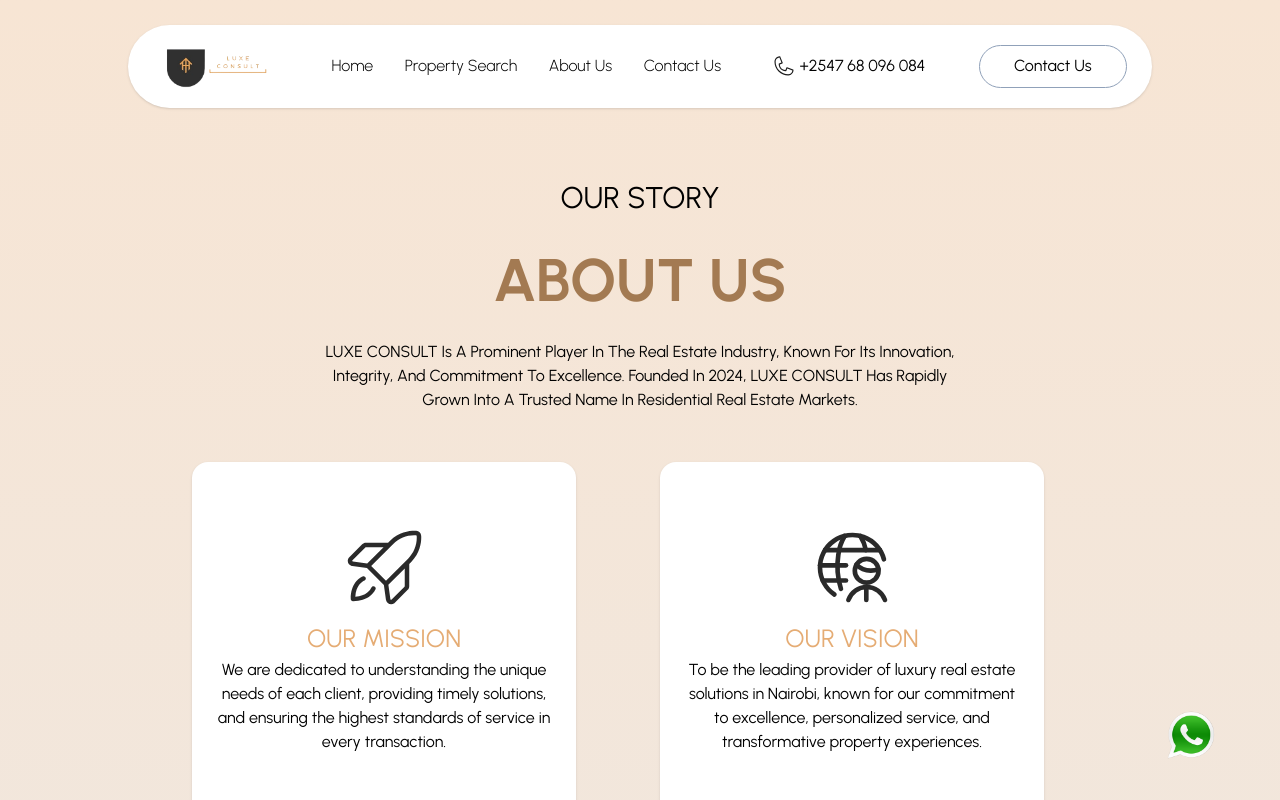
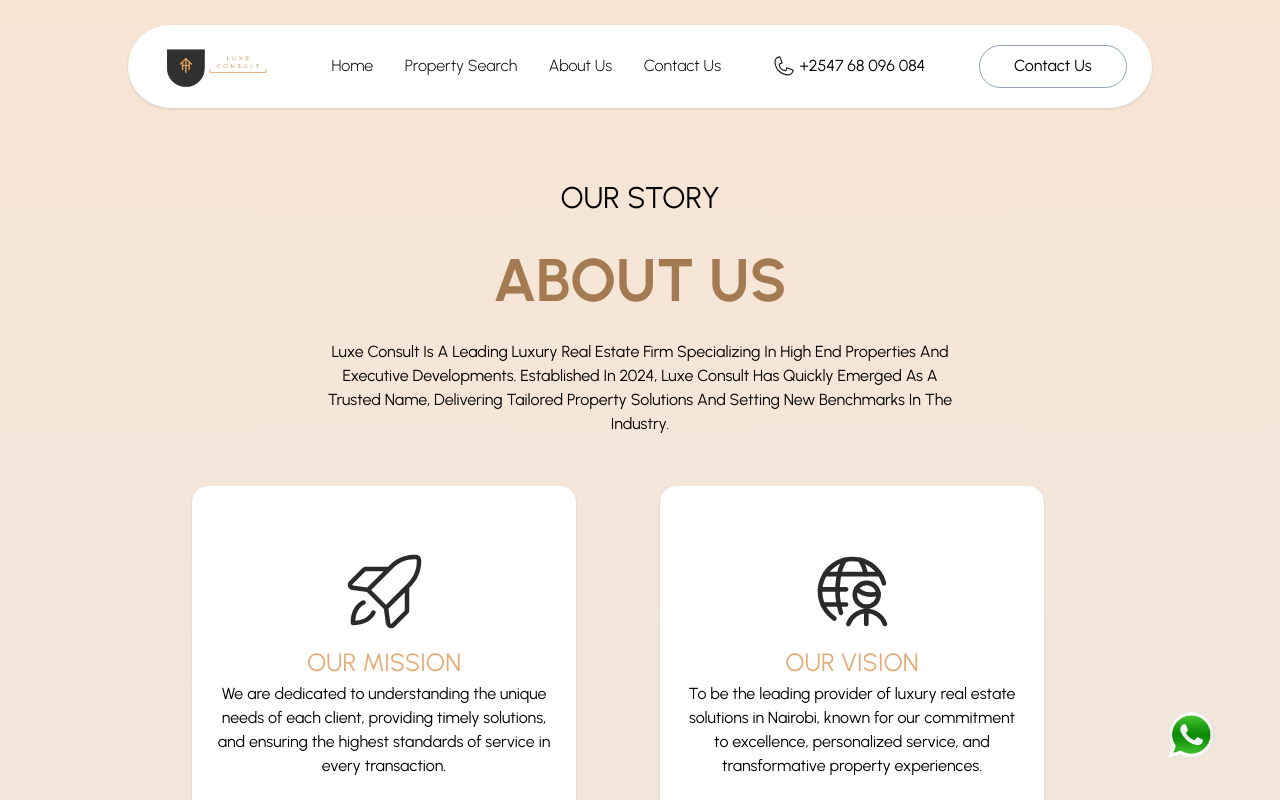
Before and after one commit to manucho4015/luxe-consult-react, a React (Vite) app: page /about-us in a window 1280 px wide. Shown: the top 800 px of the page. Built offline with nearby package versions, Linux system fonts and the light colour scheme.

Commit message:
SEO -> webcrawler looks for content in 'about us' page

```diff
--- a/index.html
+++ b/index.html
@@ -5,7 +5,7 @@
     <link rel="icon" type="image/svg+xml" href="/luxe-consult-logo.png" />
     <meta name="viewport" content="width=device-width, initial-scale=1.0" />
     <link href="/dist/styles.css" rel="stylesheet">
-    <meta name="description" content="Luxe Consult is a leading  luxury real estate firm specializing in high end properties and executive developments. Established in 2024, Luxe Consult has quickly emerged as a trusted name, delivering tailored property solutions and setting new benchmarks in the industry. ">
+    <meta name="description" content="Luxe Consult is a leading  luxury real estate firm specializing in high end properties and executive developments. Established in 2024, Luxe Consult has quickly emerged as a trusted name, delivering tailored property solutions and setting new benchmarks in the industry.">
     <title>Luxe Consult</title>
   </head>
   <body>
--- a/src/pages/about-us/Index.tsx
+++ b/src/pages/about-us/Index.tsx
@@ -14,9 +14,11 @@ const Index = () => {
         <>
             <div className="min-h-[100vh] w-full bg-linear-to-b from-[#F7E5D4] to-[#E9E9E9] inline-block">
                 <h3 className="mt-[175px] text-center text-[20px] lg:text-[30px] uppercase">our story</h3>
-                <h4 className="uppercase text-center text-[40px] lg:text-[60px] mt-[15px] text-[#A37A52] font-bold">about us</h4>
+                <h4 className="uppercase text-center text-[40px] lg:text-[60px] mt-[15px] text-[#A37A52] font-bold">About Us</h4>
                 <div className="inline-flex w-full justify-center mt-[15px]">
-                    <p className="text-center capitalize w-[75%] lg:w-[50%]">LUXE CONSULT is a prominent player in the real estate industry, known for its innovation, integrity, and commitment to excellence. Founded in 2024, LUXE CONSULT has rapidly grown into a trusted name in residential real estate markets.</p>
+                    <p className="text-center capitalize w-[75%] lg:w-[50%]">
+                        Luxe Consult is a leading  luxury real estate firm specializing in high end properties and executive developments. Established in 2024, Luxe Consult has quickly emerged as a trusted name, delivering tailored property solutions and setting new benchmarks in the industry.
+                    </p>
                 </div>
                 <div className="inline-flex w-full justify-center">
                     <div className="grid grid-cols-1 md:grid-cols-2 px-[10vw] md:px-[2.5vw] gap-10 mt-[50px] mb-[50px] w-[75%]">
```
